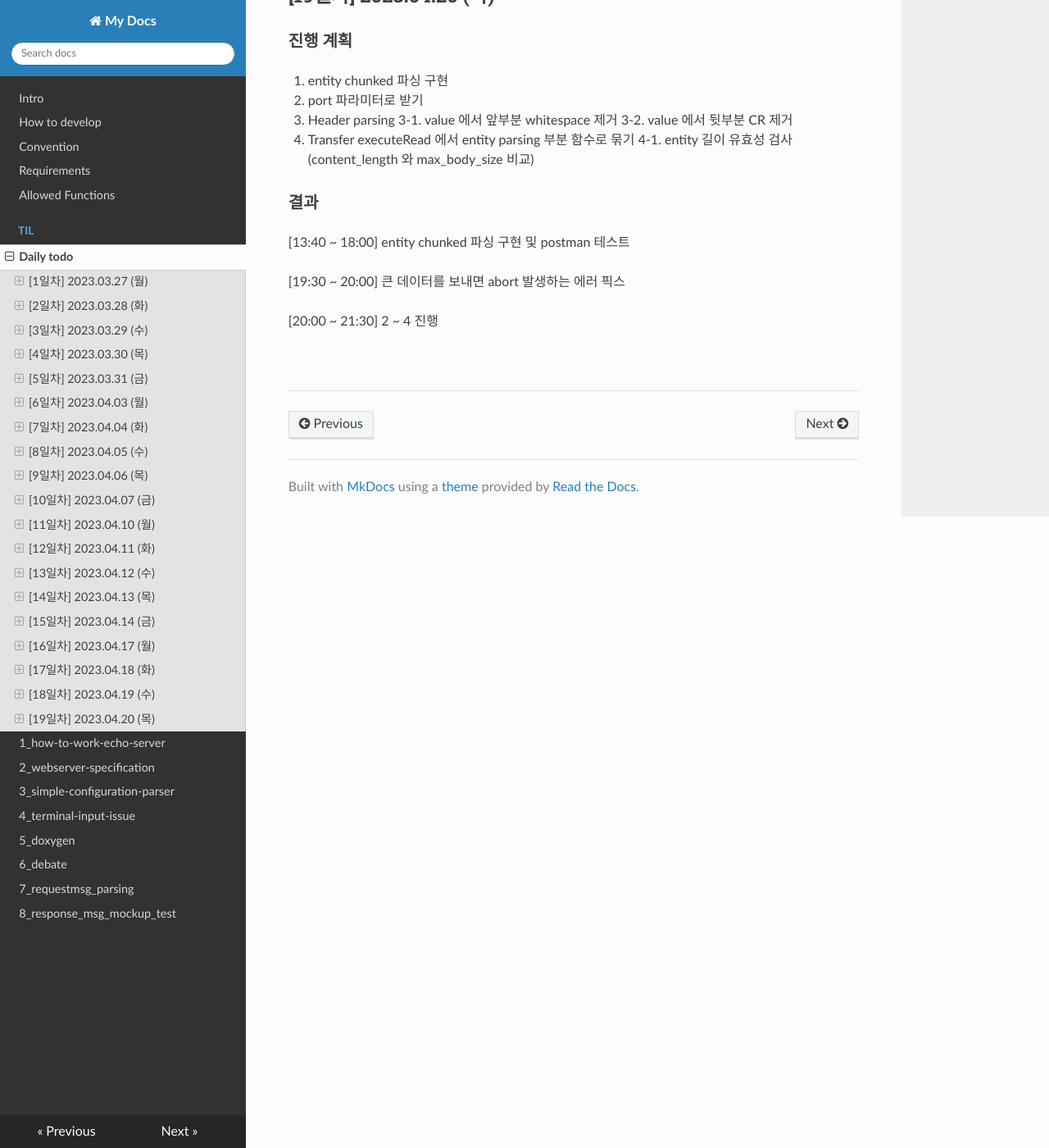
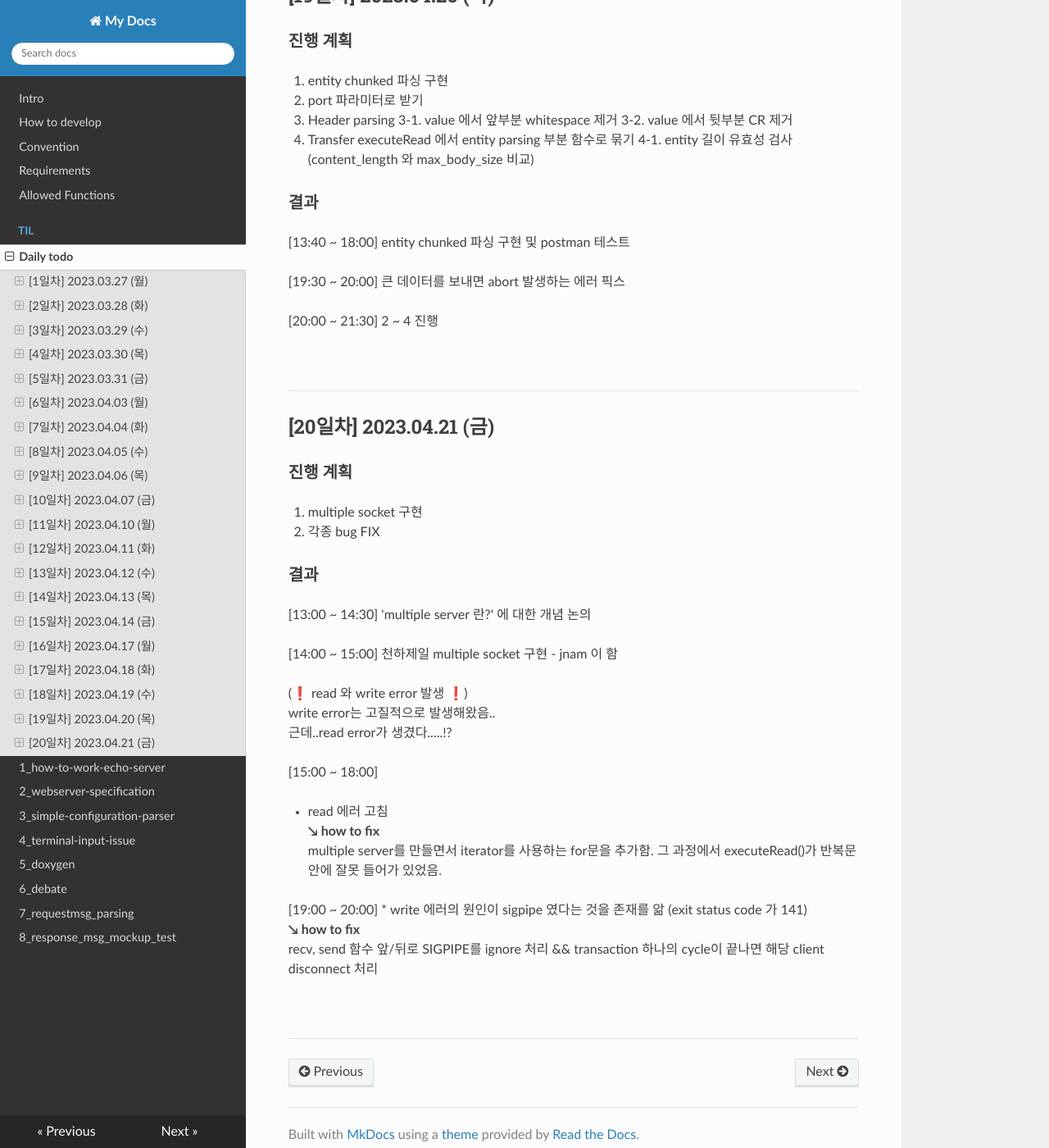
Before and after one commit to JaeHwan-s-WebServeClass/webserver-nginx, an MkDocs documentation site: the page built from docs/docs/til/0_daily-todo.md, in a window 1280 px wide and 1400 px high, scrolled down 8564 px. Shown: the whole window at 82% size. Built offline with MkDocs 1.6.1, drawn with Linux system fonts in a browser that asks for light colours; nearby versions of some CDN libraries.

Commit message:
docs: add docs(til)

```diff
--- a/docs/docs/til/0_daily-todo.md
+++ b/docs/docs/til/0_daily-todo.md
@@ -362,3 +362,36 @@
 <br>
 
 ***
+
+## [20일차] 2023.04.21 (금)
+
+### 진행 계획
+1. multiple socket 구현
+2. 각종 bug FIX
+
+### 결과
+
+[13:00 ~ 14:30] 'multiple server 란?' 에 대한 개념 논의
+
+[14:00 ~ 15:00] 천하제일 multiple socket 구현 - jnam 이 함
+
+(❗️ read 와 write error 발생 ❗️)
+write error는 고질적으로 발생해왔음..
+근데..read error가 생겼다.....!?
+
+
+[15:00 ~ 18:00]
+
+* read 에러 고침
+**↘︎ how to fix**
+multiple server를 만들면서 iterator를 사용하는 for문을 추가함. 그 과정에서 executeRead()가 반복문 안에 잘못 들어가 있었음.
+
+
+[19:00 ~ 20:00]
+* write 에러의 원인이 sigpipe 였다는 것을 존재를 앎 (exit status code 가 141)
+**↘︎ how to fix**
+recv, send 함수 앞/뒤로 SIGPIPE를 ignore 처리 && transaction 하나의 cycle이 끝나면 해당 client disconnect 처리
+
+<br>
+
+***
```
Also changed, not shown: docs/docs/til/6_debate.md (+13 -0 lines).
